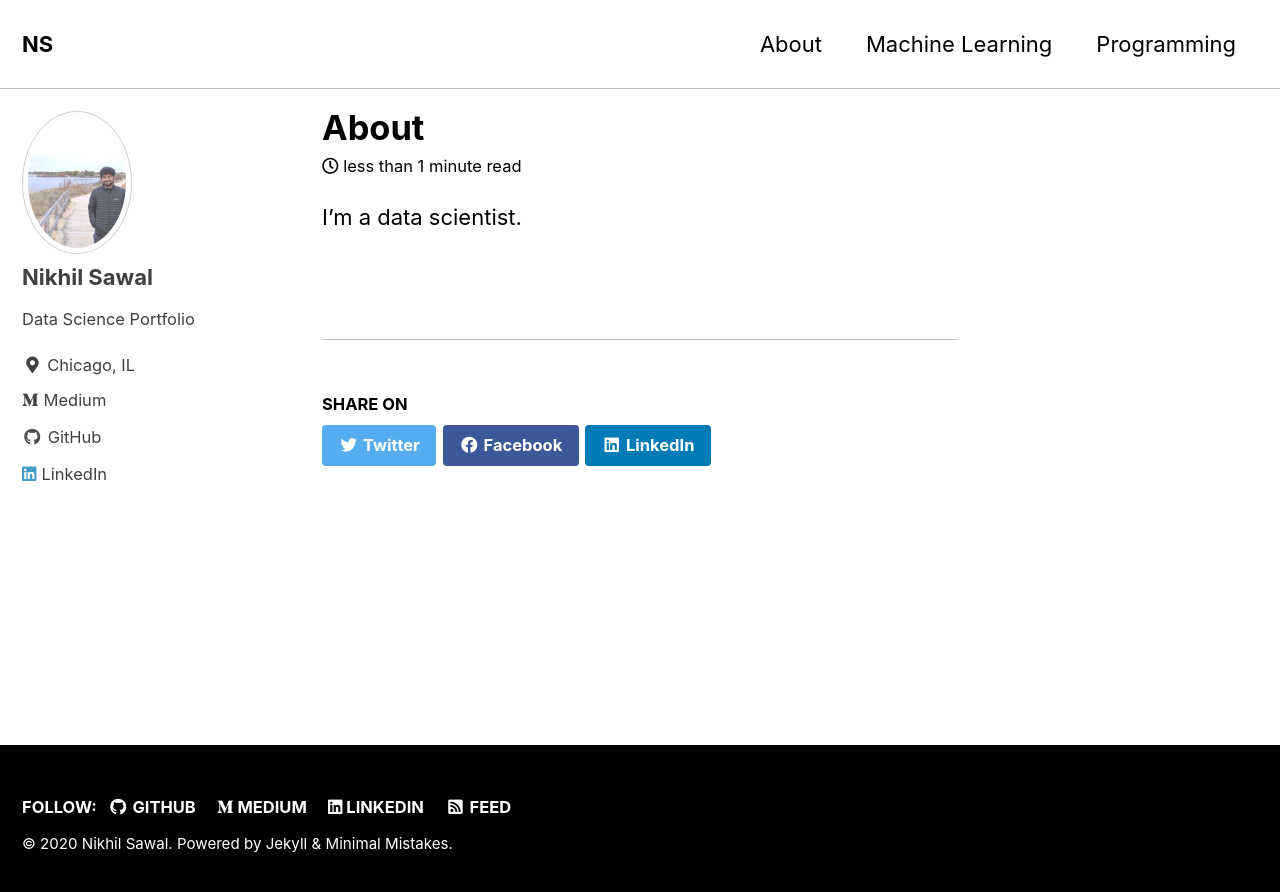
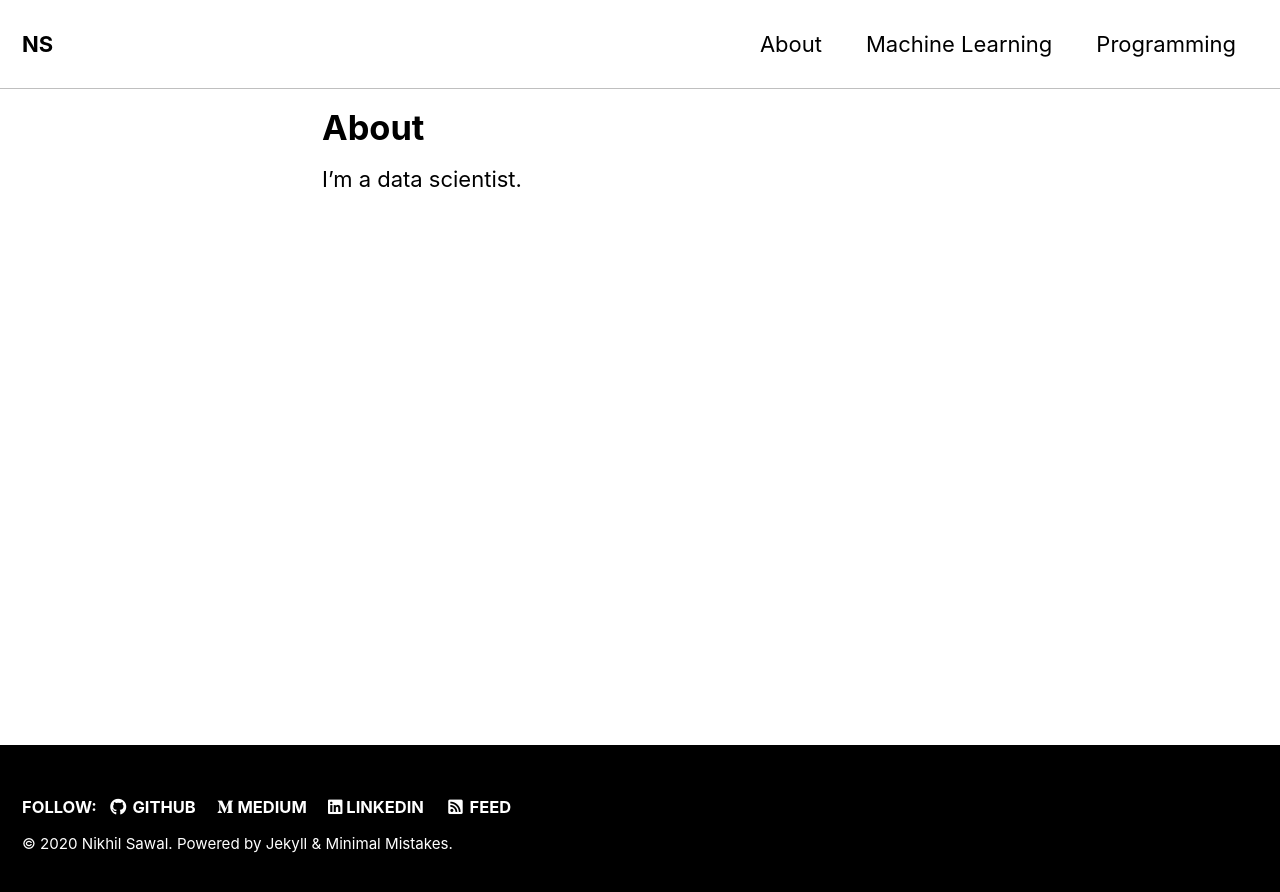
Before and after one commit to NikhilSawal/NikhilSawal.github.io, a Jekyll site: the page built from _pages/about.md, in a window 1280 px wide. Shown: the top 892 px of the page. Built offline with Jekyll 4.4.1, drawn with Linux system fonts in a browser that asks for light colours; cached includes are drawn as plain includes; some of the changed lines change nothing that is shown.

Commit message:
Sidebar edits

```diff
--- a/_config.yml
+++ b/_config.yml
@@ -286,8 +286,8 @@ defaults:
       type: pages
     values:
       layout: single
-      author_profile: true
-      read_time: true
-      comments: # true
-      share: true
-      related: true
+      # author_profile: true
+      # read_time: true
+      # comments: # true
+      # share: true
+      # related: true
```
